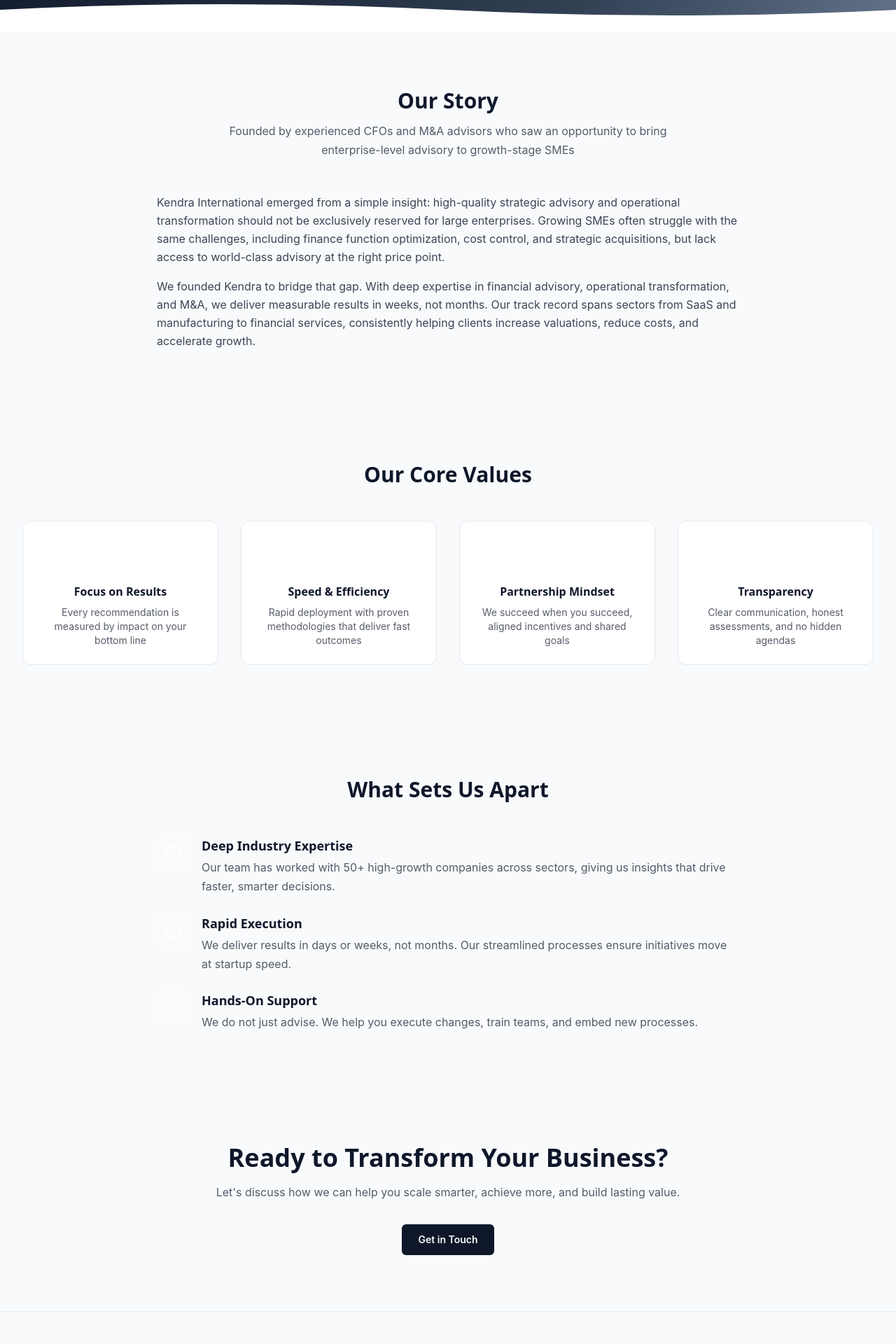
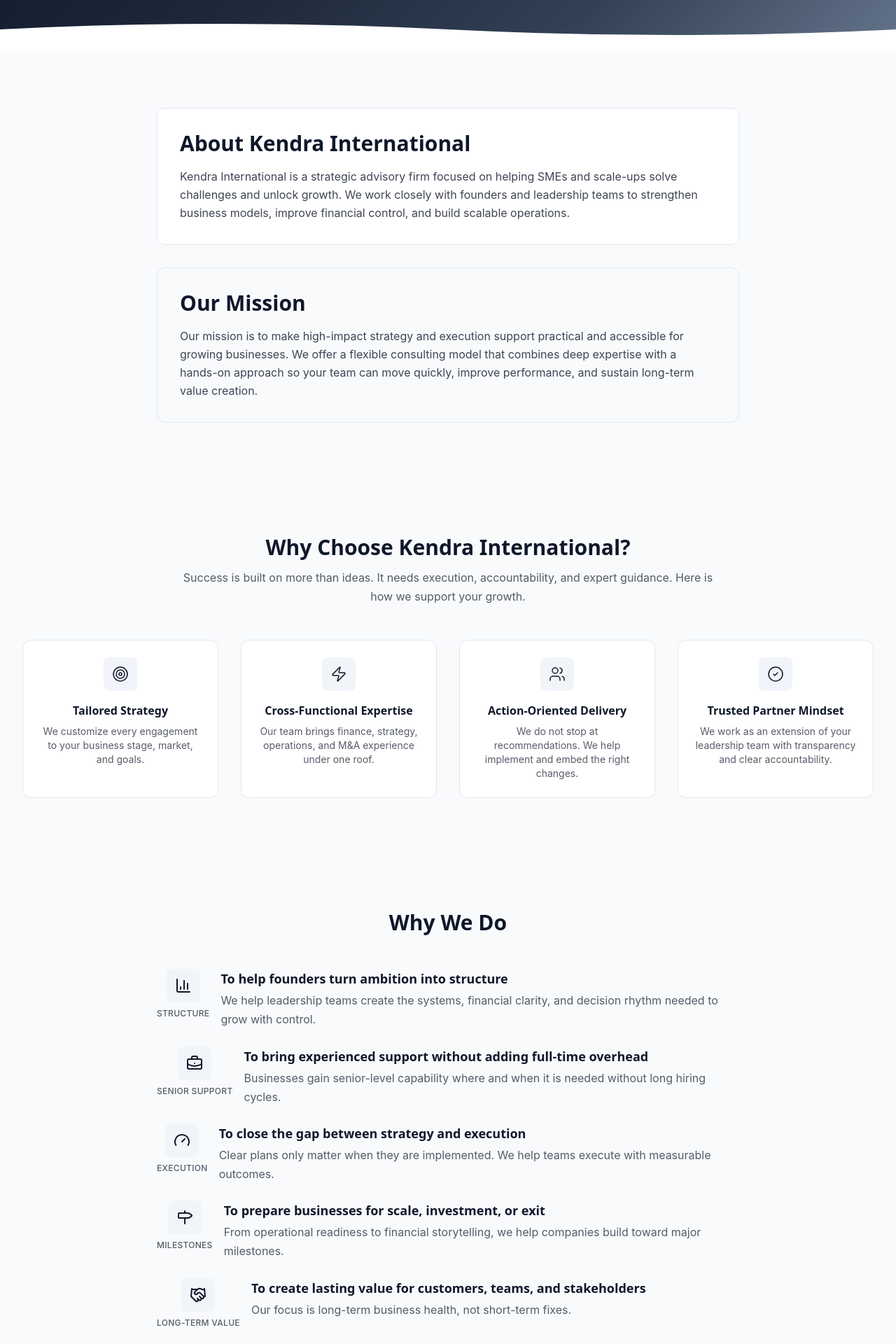
Before and after one commit to Sonika-kendra/Kendra-Website, a Next.js app: page /about in a window 1280 px wide. Shown: the part 400-2320 px from the top of the page at 70% size. Built offline with nearby package versions, Linux system fonts and the light colour scheme.

Commit message:
Modified About us page

```diff
--- a/app/about/page.tsx
+++ b/app/about/page.tsx
@@ -2,6 +2,7 @@ import type { Metadata } from "next";
 import {
   AboutCtaSection,
   AboutDifferentiatorsSection,
+  AboutFounderSection,
   AboutHeroSection,
   AboutStorySection,
   AboutValuesSection,
@@ -15,9 +16,10 @@ export default function AboutPage() {
     <main>
       <AboutHeroSection />
       <AboutStorySection />
+      {/* <AboutFounderSection /> */}
       <AboutValuesSection />
       <AboutDifferentiatorsSection />
-      <AboutCtaSection />
+      {/* <AboutCtaSection /> */}
     </main>
   );
 }
--- a/components/features/about/CtaSection.tsx
+++ b/components/features/about/CtaSection.tsx
@@ -5,15 +5,16 @@ export default function CtaSection() {
     <section className="bg-off-white py-16 text-center md:py-20">
       <div className="mx-auto max-w-3xl px-6">
         <h2 className="text-3xl font-bold text-navy sm:text-4xl">
-          Ready to Transform Your Business?
+          Let&apos;s Chat
         </h2>
         <p className="mt-4 text-slate-text/70">
-          Let&apos;s discuss how we can help you scale smarter, achieve more,
-          and build lasting value.
+          Whether you are planning growth, preparing for investment, or solving
+          complex business challenges, we are here to help. Contact us to start
+          the conversation.
         </p>
         <div className="mt-8">
           <Link href="/contact" className="btn-primary">
-            Get in Touch
+            Contact Us
           </Link>
         </div>
       </div>
--- a/components/features/about/DifferentiatorsSection.tsx
+++ b/components/features/about/DifferentiatorsSection.tsx
@@ -1,20 +1,46 @@
-import { CheckCircle2 } from "lucide-react";
+import {
+  BarChart3,
+  BriefcaseBusiness,
+  Gauge,
+  Handshake,
+  Milestone,
+} from "lucide-react";
 
 const differentiators = [
   {
-    title: "Deep Industry Expertise",
+    icon: BarChart3,
+    iconText: "Structure",
+    title: "To help founders turn ambition into structure",
     description:
-      "Our team has worked with 50+ high-growth companies across sectors, giving us insights that drive faster, smarter decisions.",
+      "We help leadership teams create the systems, financial clarity, and decision rhythm needed to grow with control.",
   },
   {
-    title: "Rapid Execution",
+    icon: BriefcaseBusiness,
+    iconText: "Senior Support",
+    title: "To bring experienced support without adding full-time overhead",
     description:
-      "We deliver results in days or weeks, not months. Our streamlined processes ensure initiatives move at startup speed.",
+      "Businesses gain senior-level capability where and when it is needed without long hiring cycles.",
   },
   {
-    title: "Hands-On Support",
+    icon: Gauge,
+    iconText: "Execution",
+    title: "To close the gap between strategy and execution",
     description:
-      "We do not just advise. We help you execute changes, train teams, and embed new processes.",
+      "Clear plans only matter when they are implemented. We help teams execute with measurable outcomes.",
+  },
+  {
+    icon: Milestone,
+    iconText: "Milestones",
+    title: "To prepare businesses for scale, investment, or exit",
+    description:
+      "From operational readiness to financial storytelling, we help companies build toward major milestones.",
+  },
+  {
+    icon: Handshake,
+    iconText: "Long-Term Value",
+    title: "To create lasting value for customers, teams, and stakeholders",
+    description:
+      "Our focus is long-term business health, not short-term fixes.",
   },
 ];
 
@@ -23,15 +49,20 @@ export default function DifferentiatorsSection() {
     <section className="py-16 md:py-20">
       <div className="mx-auto max-w-4xl px-6 lg:px-8">
         <div className="mb-12 text-center">
-          <h2 className="font-display text-3xl font-bold text-navy">What Sets Us Apart</h2>
+          <h2 className="font-display text-3xl font-bold text-navy">Why We Do</h2>
         </div>
 
         <div className="space-y-6">
           {differentiators.map((item) => (
             <div key={item.title} className="flex gap-4">
               <div className="flex-shrink-0">
-                <div className="flex h-12 w-12 items-center justify-center rounded-lg bg-white/20">
-                  <CheckCircle2 className="h-6 w-6 text-white" strokeWidth={2} />
+                <div className="flex flex-col items-center gap-2">
+                  <div className="flex h-12 w-12 items-center justify-center rounded-lg bg-muted">
+                    <item.icon className="h-6 w-6 text-primary" strokeWidth={2} />
+                  </div>
+                  <span className="text-xs font-medium uppercase tracking-wide text-slate-text/70">
+                    {item.iconText}
+                  </span>
                 </div>
               </div>
 
--- /dev/null
+++ b/components/features/about/FounderSection.tsx
@@ -0,0 +1,22 @@
+export default function FounderSection() {
+  return (
+    <section className="bg-off-white py-16 md:py-20">
+      <div className="mx-auto max-w-4xl px-6 lg:px-8">
+        <article className="rounded-xl border border-border bg-white p-8">
+          <h2 className="font-display text-3xl font-bold text-navy">Our Founder</h2>
+          <p className="mt-4 leading-relaxed text-slate-text/80">
+            Kendra International was founded by Gagandeep Singh, an experienced
+            advisor with a track record in corporate finance, M&A strategy, and
+            business transformation.
+          </p>
+          <p className="mt-4 leading-relaxed text-slate-text/80">
+            Gagandeep founded Kendra to provide practical and strategic support
+            to growth-focused businesses. His goal is to help entrepreneurs make
+            confident decisions, strengthen operations, and prepare for the next
+            stage of growth.
+          </p>
+        </article>
+      </div>
+    </section>
+  );
+}
--- a/components/features/about/HeroSection.tsx
+++ b/components/features/about/HeroSection.tsx
@@ -8,11 +8,12 @@ export default function HeroSection() {
 
       <div className="relative mx-auto max-w-7xl px-6 py-20 lg:px-8 md:py-28">
         <h1 className="font-display text-3xl font-bold text-white sm:text-4xl lg:text-5xl">
-          About Kendra International
+          About Us
         </h1>
         <p className="mt-3 max-w-2xl text-lg text-white/90">
-          Partnering with growth-focused SMEs to deliver strategic advisory,
-          operational transformation, and M&A support.
+          Kendra International helps small and medium-sized enterprises scale,
+          streamline, and succeed with tailored strategy, finance, and
+          operational advisory.
         </p>
       </div>
 
--- a/components/features/about/StorySection.tsx
+++ b/components/features/about/StorySection.tsx
@@ -2,32 +2,28 @@ export default function StorySection() {
   return (
     <section className="py-16 md:py-20">
       <div className="mx-auto max-w-4xl px-6 lg:px-8">
-        <div className="mb-12 text-center">
-          <h2 className="font-display text-3xl font-bold text-navy">Our Story</h2>
-          <p className="mx-auto mt-3 max-w-2xl text-slate-text/70">
-            Founded by experienced CFOs and M&A advisors who saw an opportunity
-            to bring enterprise-level advisory to growth-stage SMEs
-          </p>
-        </div>
+        <div className="space-y-8">
+          <article className="rounded-xl border border-border bg-white p-8">
+            <h2 className="font-display text-3xl font-bold text-navy">About Kendra International</h2>
+            <p className="mt-4 leading-relaxed text-slate-text/80">
+              Kendra International is a strategic advisory firm focused on
+              helping SMEs and scale-ups solve challenges and unlock growth. We
+              work closely with founders and leadership teams to strengthen
+              business models, improve financial control, and build scalable
+              operations.
+            </p>
+          </article>
 
-        <div className="prose prose-lg max-w-none">
-          <p className="leading-relaxed text-slate-text/80">
-            Kendra International emerged from a simple insight: high-quality
-            strategic advisory and operational transformation should not be
-            exclusively reserved for large enterprises. Growing SMEs often
-            struggle with the same challenges, including finance function
-            optimization, cost control, and strategic acquisitions, but lack
-            access to world-class advisory at the right price point.
-          </p>
-
-          <p className="mt-4 leading-relaxed text-slate-text/80">
-            We founded Kendra to bridge that gap. With deep expertise in
-            financial advisory, operational transformation, and M&A, we deliver
-            measurable results in weeks, not months. Our track record spans
-            sectors from SaaS and manufacturing to financial services,
-            consistently helping clients increase valuations, reduce costs, and
-            accelerate growth.
-          </p>
+          <article className="rounded-xl border border-border bg-off-white p-8">
+            <h2 className="font-display text-3xl font-bold text-navy">Our Mission</h2>
+            <p className="mt-4 leading-relaxed text-slate-text/80">
+              Our mission is to make high-impact strategy and execution support
+              practical and accessible for growing businesses. We offer a
+              flexible consulting model that combines deep expertise with a
+              hands-on approach so your team can move quickly, improve
+              performance, and sustain long-term value creation.
+            </p>
+          </article>
         </div>
       </div>
     </section>
--- a/components/features/about/ValuesSection.tsx
+++ b/components/features/about/ValuesSection.tsx
@@ -5,47 +5,60 @@ export default function ValuesSection() {
     <section className="bg-off-white py-16 md:py-20">
       <div className="mx-auto max-w-7xl px-6 lg:px-8">
         <div className="mb-12 text-center">
-          <h2 className="font-display text-3xl font-bold text-navy">Our Core Values</h2>
+          <h2 className="font-display text-3xl font-bold text-navy">
+            Why Choose Kendra International?
+          </h2>
+          <p className="mx-auto mt-3 max-w-3xl text-slate-text/70">
+            Success is built on more than ideas. It needs execution,
+            accountability, and expert guidance. Here is how we support your
+            growth.
+          </p>
         </div>
 
         <div className="grid gap-8 md:grid-cols-4">
           <div className="rounded-xl border border-border bg-white p-6 text-center">
-            <div className="mb-4 inline-flex items-center justify-center rounded-lg bg-white/20 p-3">
-              <Target className="h-6 w-6 text-white" strokeWidth={1.5} />
+            <div className="mb-4 inline-flex items-center justify-center rounded-lg bg-muted p-3">
+              <Target className="h-6 w-6 text-primary" strokeWidth={1.5} />
             </div>
-            <h3 className="font-display font-semibold text-navy">Focus on Results</h3>
+            <h3 className="font-display font-semibold text-navy">Tailored Strategy</h3>
             <p className="mt-2 text-sm text-slate-text/70">
-              Every recommendation is measured by impact on your bottom line
+              We customize every engagement to your business stage, market, and
+              goals.
             </p>
           </div>
 
           <div className="rounded-xl border border-border bg-white p-6 text-center">
-            <div className="mb-4 inline-flex items-center justify-center rounded-lg bg-white/20 p-3">
-              <Zap className="h-6 w-6 text-white" strokeWidth={1.5} />
+            <div className="mb-4 inline-flex items-center justify-center rounded-lg bg-muted p-3">
+              <Zap className="h-6 w-6 text-primary" strokeWidth={1.5} />
             </div>
-            <h3 className="font-display font-semibold text-navy">Speed & Efficiency</h3>
+            <h3 className="font-display font-semibold text-navy">
+              Cross-Functional Expertise
+            </h3>
             <p className="mt-2 text-sm text-slate-text/70">
-              Rapid deployment with proven methodologies that deliver fast outcomes
+              Our team brings finance, strategy, operations, and M&A experience
+              under one roof.
             </p>
           </div>
 
           <div className="rounded-xl border border-border bg-white p-6 text-center">
-            <div className="mb-4 inline-flex items-center justify-center rounded-lg bg-white/20 p-3">
-              <Users className="h-6 w-6 text-white" strokeWidth={1.5} />
+            <div className="mb-4 inline-flex items-center justify-center rounded-lg bg-muted p-3">
+              <Users className="h-6 w-6 text-primary" strokeWidth={1.5} />
             </div>
-            <h3 className="font-display font-semibold text-navy">Partnership Mindset</h3>
+            <h3 className="font-display font-semibold text-navy">Action-Oriented Delivery</h3>
             <p className="mt-2 text-sm text-slate-text/70">
-              We succeed when you succeed, aligned incentives and shared goals
+              We do not stop at recommendations. We help implement and embed
+              the right changes.
             </p>
           </div>
 
           <div className="rounded-xl border border-border bg-white p-6 text-center">
-            <div className="mb-4 inline-flex items-center justify-center rounded-lg bg-white/20 p-3">
-              <CheckCircle2 className="h-6 w-6 text-white" strokeWidth={1.5} />
+            <div className="mb-4 inline-flex items-center justify-center rounded-lg bg-muted p-3">
+              <CheckCircle2 className="h-6 w-6 text-primary" strokeWidth={1.5} />
             </div>
-            <h3 className="font-display font-semibold text-navy">Transparency</h3>
+            <h3 className="font-display font-semibold text-navy">Trusted Partner Mindset</h3>
             <p className="mt-2 text-sm text-slate-text/70">
-              Clear communication, honest assessments, and no hidden agendas
+              We work as an extension of your leadership team with transparency
+              and clear accountability.
             </p>
           </div>
         </div>
--- a/components/features/about/index.ts
+++ b/components/features/about/index.ts
@@ -1,5 +1,6 @@
 export { default as AboutHeroSection } from "./HeroSection";
 export { default as AboutStorySection } from "./StorySection";
 export { default as AboutValuesSection } from "./ValuesSection";
+export { default as AboutFounderSection } from "./FounderSection";
 export { default as AboutDifferentiatorsSection } from "./DifferentiatorsSection";
 export { default as AboutCtaSection } from "./CtaSection";
--- a/content/about.ts
+++ b/content/about.ts
@@ -1,5 +1,5 @@
 export const aboutMeta = {
   title: "About | Kendra International",
   description:
-    "Learn about Kendra International - strategic advisory firm specializing in M&A, transformation, and finance services for scaling businesses.",
+    "Learn about Kendra International, our mission, our founder, and why growing businesses choose us for strategy, finance, and operations advisory.",
 };
```
